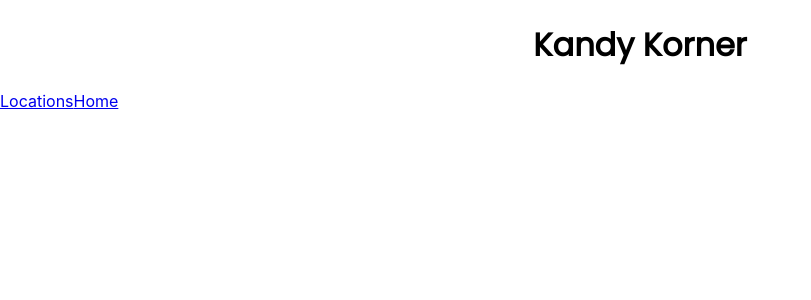
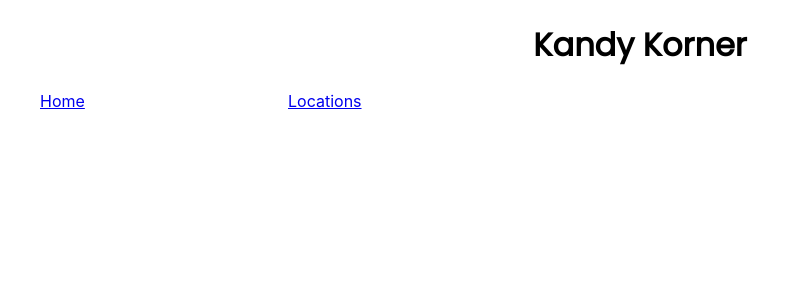
Before and after one commit to ethansawicki/kandy-korner, a React (Create React App) app: page / in a window 1280 px wide. Shown: the top 300 px of the page, without its empty margins (0-811 px from the left). Built offline with nearby package versions, Linux system fonts and the light colour scheme.

Commit message:
adjusted navbar and removed some unused imports

```diff
--- a/src/App.css
+++ b/src/App.css
@@ -10,6 +10,12 @@ h1 {
 }
 
 .navBar {
-  align-content: center;
-  list-style-type: none;
+  display: flex;
+    flex-wrap: nowrap;
+    justify-content: left;
 }
+
+.navbar-item {
+  flex-basis: 20%;
+    list-style-type: none;
+}
--- a/src/App.js
+++ b/src/App.js
@@ -1,6 +1,5 @@
 import './App.css';
-import {Outlet, Route, Routes} from "react-router-dom"
-import Locations from './components/Locations';
+import {Route, Routes} from "react-router-dom"
 import Header from './components/Header'
 import NavBar from './components/NavBar';
 import Home from './components/Home';
--- a/src/components/Home.js
+++ b/src/components/Home.js
@@ -1,5 +1,5 @@
 import React from 'react'
-import { Outlet, Route, Routes } from 'react-router-dom'
+import { Route, Routes } from 'react-router-dom'
 import Header from './Header'
 import Locations from './Locations'
 const Home = () => {
--- a/src/components/NavBar.js
+++ b/src/components/NavBar.js
@@ -3,10 +3,10 @@ import { Link, useNavigate } from "react-router-dom";
 const NavBar = () => {
     const nav = useNavigate()
   return (
-    <div className="navBar">
-        <Link to={"/Locations"}>Locations</Link>
-        <Link to={"/Home"}>Home</Link>
-    </div>
+    <ul className="navBar">
+        <li className="navbar-item"><Link to={"/Home"}>Home</Link></li>
+        <li className="navbar-item"><Link to={"/Locations"}>Locations</Link></li>
+    </ul>
   )
 }
 
```
